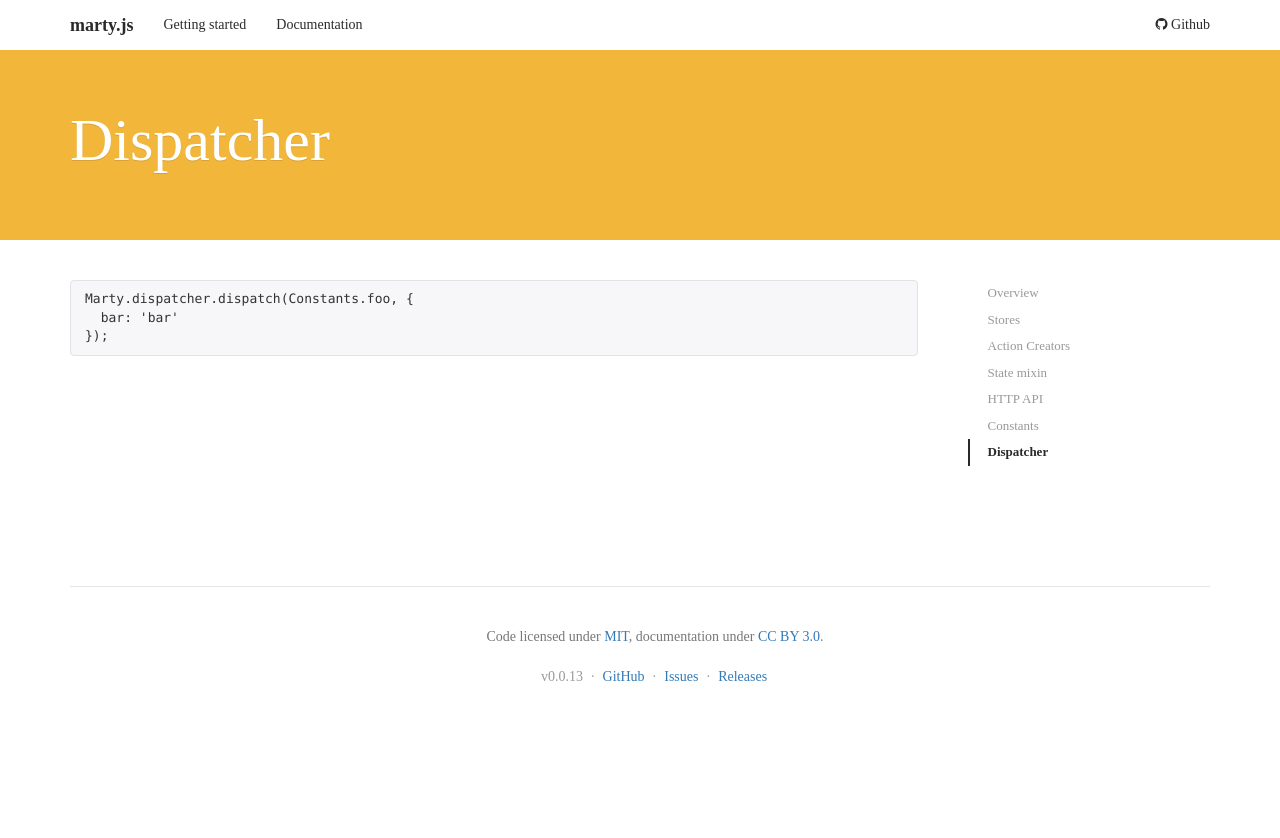
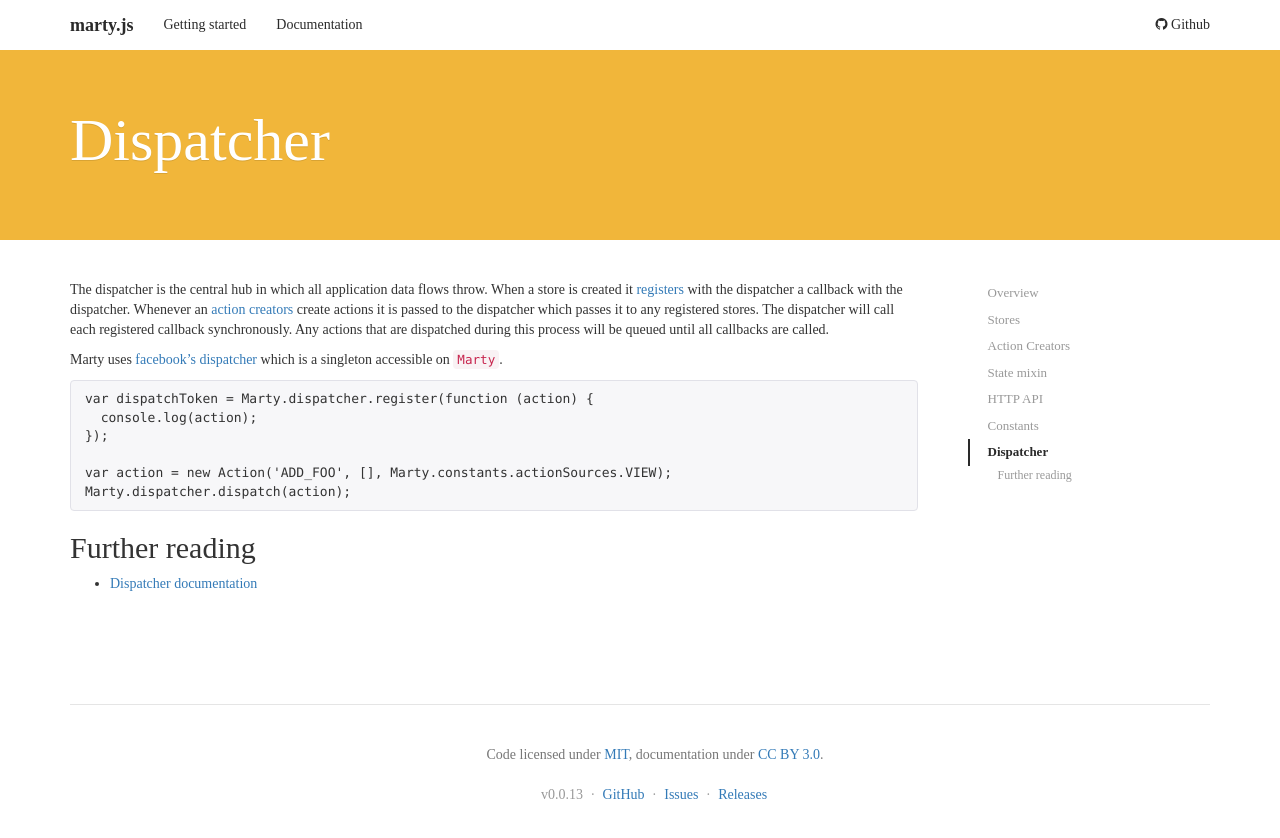
Before and after one commit to alsuper114/marty, a Jekyll site: the page built from docs/docs/dispatcher.md, in a window 1280 px wide. Shown: the top 838 px of the page. Built offline with Jekyll 4.4.1, drawn with Linux system fonts in a browser that asks for light colours; nearby versions of some CDN libraries; Markdown is read by kramdown in place of the engine named in the settings.

Commit message:
Adding dispatcher docs

```diff
--- a/docs/docs/dispatcher.md
+++ b/docs/docs/dispatcher.md
@@ -7,8 +7,19 @@ header_colour: F1B63A
 order: 7
 ---
 
+The dispatcher is the central hub in which all application data flows throw. When a store is created it [registers](http://facebook.github.io/flux/docs/dispatcher.html#api) with the dispatcher a callback with the dispatcher. Whenever an [action creators](/docs/actionCreators.html) create actions it is passed to the dispatcher which passes it to any registered stores. The dispatcher will call each registered callback synchronously. Any actions that are dispatched during this process will be queued until all callbacks are called.
+
+Marty uses [facebook's dispatcher](https://github.com/facebook/flux/) which is a singleton accessible on <code>Marty</code>.
+
 {% highlight js %}
-Marty.dispatcher.dispatch(Constants.foo, {
-  bar: 'bar'
+var dispatchToken = Marty.dispatcher.register(function (action) {
+  console.log(action);
 });
+
+var action = new Action('ADD_FOO', [], Marty.constants.actionSources.VIEW);
+Marty.dispatcher.dispatch(action);
 {% endhighlight %}
+
+<h2 id="further-reading">Further reading</h2>
+
+* [Dispatcher documentation](http://facebook.github.io/flux/docs/dispatcher.html)
--- a/lib/create.js
+++ b/lib/create.js
@@ -2,7 +2,6 @@ var _ = require('./utils/tinydash');
 var Store = require('./store');
 var HttpAPI = require('./httpAPI');
 var constants = require('./constants');
-var Dispatcher = require('./dispatcher');
 var StateMixin = require('./stateMixin');
 var ActionCreators = require('./actionCreators');
 
@@ -21,11 +20,6 @@ module.exports = {
   },
   createStateMixin: function (options) {
     return new StateMixin(defaults(this, options));
-  },
-  createDispatcher: function (options) {
-    var CustomDispatcher = _.extend(Dispatcher, options);
-
-    return new CustomDispatcher();
   }
 };
 
```
